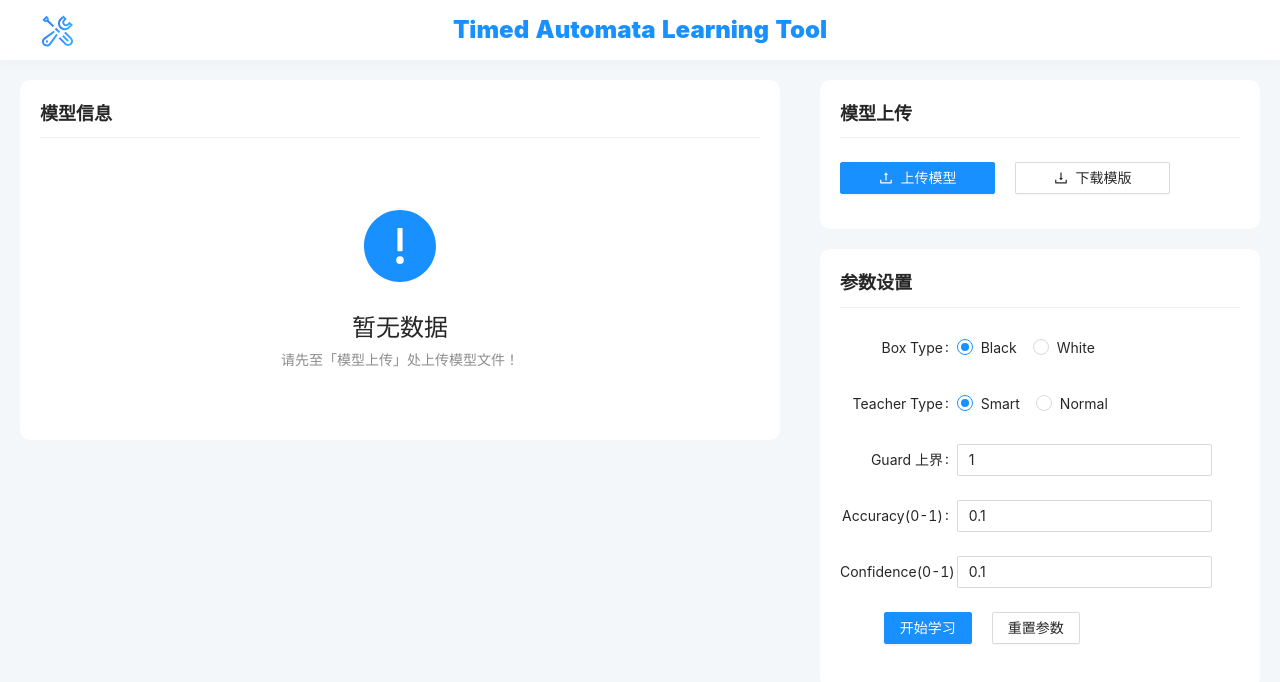
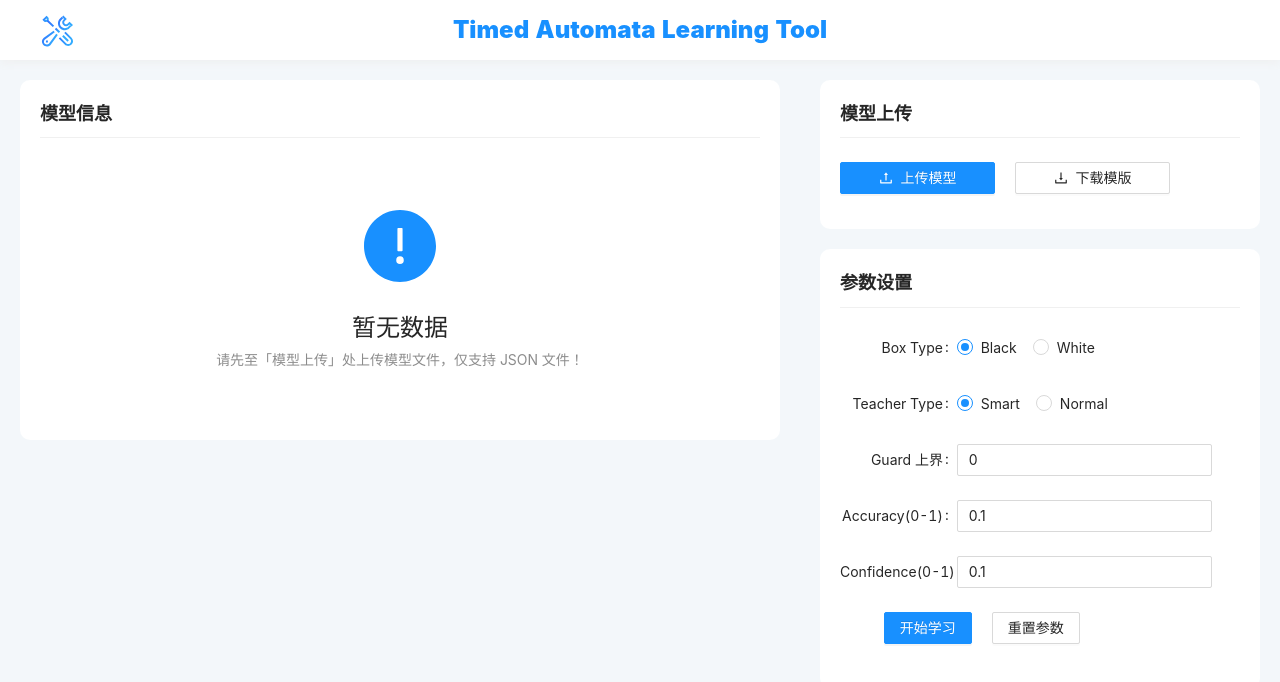
Before and after one commit to sherwinshen/TAs-learning-site, a React (Create React App) app in the folder client/: page /#/ in a window 1280 px wide. Shown: the top 682 px of the page. Built offline with nearby package versions, Linux system fonts and the light colour scheme; the HTML template or start-up script is replaced by a standard one.

Commit message:
feat: 细节优化

```diff
--- a/client/src/components/Home/ModelInfo.js
+++ b/client/src/components/Home/ModelInfo.js
@@ -47,12 +47,13 @@ class ModelInfo extends Component {
         {!this.state.model ? (
           <Result
             title="暂无数据"
-            subTitle="请先至「模型上传」处上传模型文件！"
+            subTitle="请先至「模型上传」处上传模型文件，仅支持 JSON 文件！"
           />
         ) : (
           <Fragment>
             <Automata
               model={this.state.model}
+              isFull={true}
               width={"100%"}
               height={"450px"}
             />
--- a/client/src/components/Home/ModelSetting.js
+++ b/client/src/components/Home/ModelSetting.js
@@ -3,6 +3,7 @@ import { withRouter } from "react-router-dom";
 import { Button, Divider, Form, InputNumber, message, Radio } from "antd";
 import { Learning } from "../../api";
 import { setID, setModel, setTeacher } from "../../utils/session_storage";
+import { getMinUpperGuard } from "../../utils/upperGuard";
 
 class ModelSetting extends Component {
   constructor(props) {
@@ -10,9 +11,10 @@ class ModelSetting extends Component {
     this.state = {
       boxType: "blackBox",
       teacherType: "smartTeacher",
-      upperGuard: 10,
+      upperGuard: getMinUpperGuard(this.props.model),
       epsilon: 0.1,
       delta: 0.1,
+      minUpperGuard: getMinUpperGuard(this.props.model),
       model: this.props.model,
     };
     this.formRef = React.createRef();
@@ -20,6 +22,8 @@ class ModelSetting extends Component {
 
   static getDerivedStateFromProps(nextProps) {
     return {
+      upperGuard: getMinUpperGuard(nextProps.model),
+      minUpperGuard: getMinUpperGuard(nextProps.model),
       model: nextProps.model,
     };
   }
@@ -114,8 +118,11 @@ class ModelSetting extends Component {
               <Radio value={"normalTeacher"}>Normal</Radio>
             </Radio.Group>
           </Form.Item>
-          <Form.Item label="Guard 上界" name="upperGuard" initialValue={1}>
-            <InputNumber style={{ width: "90%" }} min={1} />
+          <Form.Item label="Guard 上界" name="upperGuard" initialValue={this.state.upperGuard}>
+            <InputNumber
+              style={{ width: "90%" }}
+              min={this.state.minUpperGuard}
+            />
           </Form.Item>
           {this.state.boxType === "blackBox" ? (
             <Fragment>
--- a/client/src/components/Result/MiddleModel.js
+++ b/client/src/components/Result/MiddleModel.js
@@ -1,5 +1,5 @@
 import React, {Component, Fragment} from "react";
-import {Divider, Spin, Row, Col, Result} from "antd";
+import {Spin, Row, Col, Result} from "antd";
 import {LoadingOutlined, EllipsisOutlined} from "@ant-design/icons";
 // import { Swiper, SwiperSlide } from "swiper/react";
 // import SwiperCore, { Navigation } from "swiper";
--- a/client/src/components/Result/ModelGraph.js
+++ b/client/src/components/Result/ModelGraph.js
@@ -9,6 +9,7 @@ class ModelGraph extends Component {
     this.state = {
       title: this.props.title,
       model: this.props.model,
+      isFull: this.props.isFull
     };
   }
 
@@ -28,7 +29,7 @@ class ModelGraph extends Component {
             subTitle="请耐心等待"
           />
         ) : (
-          <Automata model={this.state.model} width={"100%"} height={"400px"} />
+          <Automata model={this.state.model} width={"100%"} height={"400px"} isFull={true}/>
         )}
       </div>
     );
--- a/client/src/components/common/Automata.js
+++ b/client/src/components/common/Automata.js
@@ -1,49 +1,59 @@
 import React from "react";
 import { Graphviz } from "graphviz-react";
-import { Modal } from "antd";
-import {ZoomInOutlined } from '@ant-design/icons';
+// import { Modal } from "antd";
+// import {ZoomInOutlined } from '@ant-design/icons';
 
 function Automata(props) {
   if (!props.model) {
     return false;
   }
 
-  const states = props.model.states
-    .map((item) => {
-      return `${item} [label=${item}]`;
-    })
-    .join(" ");
+  const initState = props.model.initState;
+  const acceptStates = props.model.acceptStates;
 
-  const trans = Object.values(props.model.trans)
-    .map((item) => {
-      return `${item[0]} -> ${item[4]} [label=" ${item[1]}, ${item[2]}, ${
-        item[3] === "n" ? "false" : "true"
-      }"]`;
-    })
-    .join(" ");
+  let states = props.model.states.map((item) => {
+    if (acceptStates.indexOf(item) !== -1) {
+      return `${item} [label=${item} shape=doublecircle]`;
+    }
+    return `${item} [label=${item}]`;
+  });
+  if (props.isFull) {
+    states.push(`start [shape=plaintext]`);
+  }
+  states = states.join(" ");
+
+  let trans = Object.values(props.model.trans).map((item) => {
+    return `${item[0]} -> ${item[4]} [label=" ${item[1]}, ${item[2]}, ${
+      item[3] === "n" || item[3] === false ? "false" : "true"
+    }"]`;
+  });
+  if (props.isFull) {
+    trans.push(`start -> ${initState} [style=dashed]`);
+  }
+  trans = trans.join(" ");
 
   const options = {
     height: props.height,
     width: props.width,
   };
 
-  const zoom = function () {
-    Modal.info({
-      width: "80%",
-      maskClosable: true,
-      icon: <ZoomInOutlined />,
-      okText: 'Close',
-      content: (
-        <Graphviz
-          dot={`digraph { ${states} ${trans} }`}
-          options={{
-            height: "65vh",
-            width: "100%",
-          }}
-        />
-      ),
-    });
-  };
+  // const zoom = function () {
+  //   Modal.info({
+  //     width: "80%",
+  //     maskClosable: true,
+  //     icon: <ZoomInOutlined />,
+  //     okText: 'Close',
+  //     content: (
+  //       <Graphviz
+  //         dot={`digraph { ${states} ${trans} }`}
+  //         options={{
+  //           height: "65vh",
+  //           width: "100%",
+  //         }}
+  //       />
+  //     ),
+  //   });
+  // };
 
   return (
     <div className="automata">
--- /dev/null
+++ b/client/src/utils/upperGuard.js
@@ -0,0 +1,23 @@
+export function getMinUpperGuard(model) {
+  if(!model) return 0
+  const guards = [];
+  const trans = Object.values(model.trans);
+  for (let i = 0; i < trans.length; i++) {
+    guards.push(trans[i][2]);
+  }
+  let max = 0;
+  for (let i = 0; i < guards.length; i++) {
+    const guardsTemp = guards[i].split("U");
+    for (let j = 0; j < guardsTemp.length; j++) {
+      let temp1 = guardsTemp[j].split(",")[1];
+      temp1 = temp1.slice(0, temp1.length - 1);
+      if (temp1 !== "+") {
+        max = Math.max(max, Number(temp1) + 1);
+      }
+      let temp2 = guardsTemp[j].split(",")[0];
+      temp2 = temp2.slice(1, temp2.length);
+      max = Math.max(max, Number(temp2) + 1);
+    }
+  }
+  return max;
+}
--- a/client/src/views/LearnResult/index.js
+++ b/client/src/views/LearnResult/index.js
@@ -149,11 +149,19 @@ class LearnResult extends Component {
             )}
           </Col>
           <Col span={12}>
-            <ModelGraph title={"原始模型"} model={this.state.model} />
+            <ModelGraph
+              title={"原始模型"}
+              model={this.state.model}
+              isFull={true}
+            />
           </Col>
           <Col span={12}>
             {this.state.learnFlag ? (
-              <ModelGraph title={"结果模型"} model={this.state.learnedModel} />
+              <ModelGraph
+                title={"结果模型"}
+                model={this.state.learnedModel}
+                isFull={true}
+              />
             ) : (
               <LearnFail title="结果模型" />
             )}
```
Also changed, not shown: 1 other file (tests, documents, lock files or other folders).
